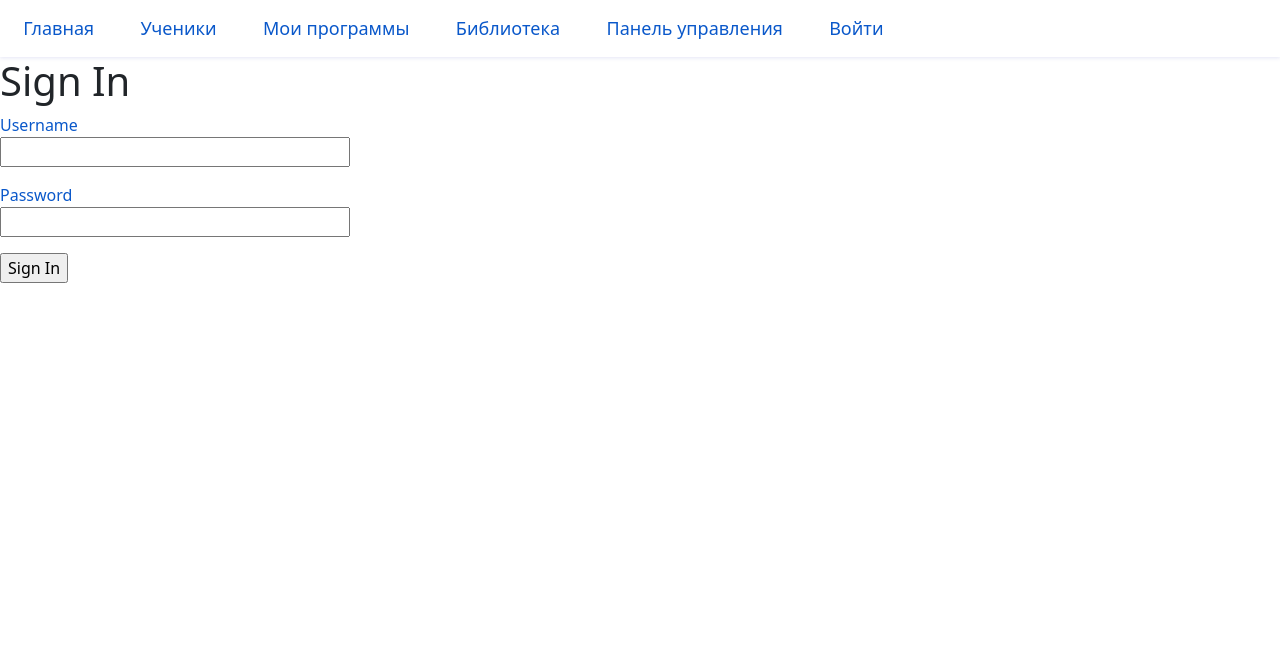
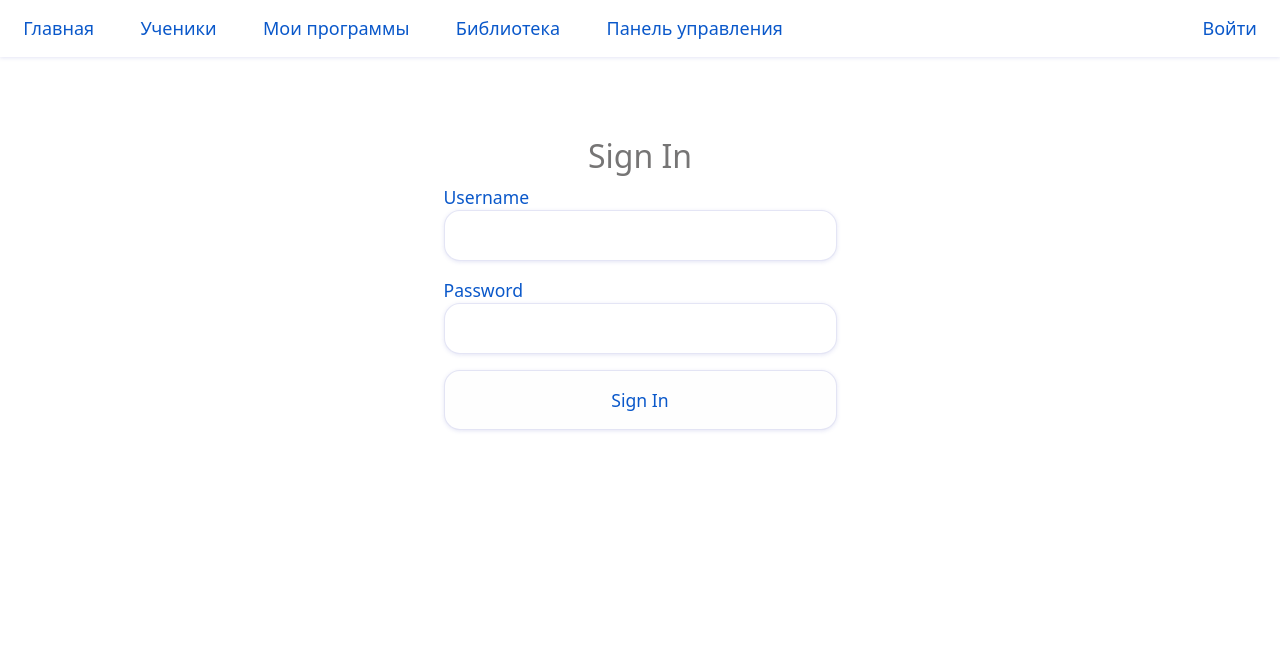
Before and after one commit to sofyayulpatova/students, a Flask app: page /login in a window 1280 px wide. Shown: the top 670 px of the page. Run offline with Flask 2, Linux system fonts and the light colour scheme; some libraries are stand-ins or nearby versions.

Commit message:
Ned Design for Login Page and Login Button Fix

```diff
--- a/app/static/style.css
+++ b/app/static/style.css
@@ -5,12 +5,18 @@
   background-color: unset;
   box-shadow: 0px 1px 4px 0px rgba(120, 127, 206, 0.2);
 }
-.menu li {
+.menu .nav-item {
   margin: 0.4em;
   font-size: 18px;
 }
-.menu a {
+.menu .nav-item .nav-link {
   color: #0a58ca;
+}
+.menu .nav-item .nav-link:hover {
+  background: none;
+}
+.menu .nav-item:last-child {
+  margin-left: auto;
 }
 
 /*SECTIONS*/
@@ -210,7 +216,11 @@ h2, h3, h5 {
 .programs .program a {
   text-decoration: none;
   height: -webkit-fill-available;
+  height: -moz-available;
+  height: fill-available;
   width: -webkit-fill-available;
+  width: -moz-available;
+  width: fill-available;
 }
 .programs .program a .card-body {
   display: grid;
@@ -272,7 +282,11 @@ h2, h3, h5 {
 .students .student a {
   text-decoration: none;
   height: -webkit-fill-available;
+  height: -moz-available;
+  height: fill-available;
   width: -webkit-fill-available;
+  width: -moz-available;
+  width: fill-available;
 }
 .students .student a .card-body {
   display: grid;
@@ -319,6 +333,7 @@ h2, h3, h5 {
 }
 .lesson .side .list-group {
   position: -webkit-sticky;
+  position: -moz-sticky;
   position: sticky;
   top: 1rem;
 }
@@ -353,6 +368,8 @@ h2, h3, h5 {
 .homework .head h2 {
   margin-left: 5rem;
   width: -webkit-fill-available;
+  width: -moz-available;
+  width: fill-available;
 }
 .homework .head a {
   margin-left: 0.5rem;
@@ -450,4 +467,30 @@ h2, h3, h5 {
   overflow-wrap: anywhere;
 }
 
+.login {
+  width: fit-content;
+  margin: 5rem auto;
+}
+.login h2 {
+  color: #767575;
+  text-align: center;
+}
+.login form {
+  font-size: 1.1rem;
+}
+.login form input {
+  border: 1px solid rgba(120, 127, 206, 0.2);
+  border-radius: 1rem;
+  box-shadow: 0px 1px 4px 0px rgba(120, 127, 206, 0.2);
+  padding: 0.7rem 0.5rem;
+}
+.login form input[type=submit] {
+  width: -webkit-fill-available;
+  width: -moz-available;
+  width: fill-available;
+  padding: 1rem;
+  background-color: #fefefe;
+  color: #0a58ca;
+}
+
 /*# sourceMappingURL=style.css.map */
--- a/app/static/style.scss
+++ b/app/static/style.scss
@@ -23,13 +23,21 @@ $large: 1900px;
   background-color: unset;
   box-shadow: 0px 1px 4px 0px $shadow;
 
-  li {
+  .nav-item {
     margin: 0.4em;
     font-size: 18px;
-  }
 
-  a {
-    color: $blue;
+    .nav-link {
+      color: $blue;
+
+      &:hover {
+        background: none;
+      }
+    }
+
+    &:last-child {
+      margin-left: auto;
+    }
   }
 }
 
@@ -265,7 +273,11 @@ h2, h3, h5 {
     a {
       text-decoration: none;
       height: -webkit-fill-available;
+      height: -moz-available;
+      height: fill-available;
       width: -webkit-fill-available;
+      width: -moz-available;
+      width: fill-available;
 
       .card-body {
 
@@ -337,7 +349,11 @@ h2, h3, h5 {
     a {
       text-decoration: none;
       height: -webkit-fill-available;
+      height: -moz-available;
+      height: fill-available;
       width: -webkit-fill-available;
+      width: -moz-available;
+      width: fill-available;
 
       .card-body {
         display: grid;
@@ -398,6 +414,7 @@ h2, h3, h5 {
   .side {
     .list-group {
       position: -webkit-sticky;
+      position: -moz-sticky;
       position: sticky;
       top: 1rem;
 
@@ -442,12 +459,15 @@ h2, h3, h5 {
     h2 {
       margin-left: 5rem;
       width: -webkit-fill-available;
+      width: -moz-available;
+      width: fill-available;
     }
 
-    a{
+    a {
       margin-left: 0.5rem;
     }
   }
+
   .body {
     margin-top: 1rem;
 
@@ -459,7 +479,7 @@ h2, h3, h5 {
         border-radius: 1rem;
         padding: 1rem;
 
-        p{
+        p {
           overflow-wrap: anywhere;
         }
 
@@ -561,7 +581,7 @@ h2, h3, h5 {
       .note-editable {
         height: 65vh;
 
-        p{
+        p {
           color: unset;
           overflow-wrap: anywhere;
         }
@@ -569,3 +589,33 @@ h2, h3, h5 {
     }
   }
 }
+
+.login {
+  width: fit-content;
+  margin: 5rem auto;
+
+  h2 {
+    color: $black;
+    text-align: center;
+  }
+
+  form {
+    font-size: 1.1rem;
+
+    input {
+      border: 1px solid $shadow;
+      border-radius: 1rem;
+      box-shadow: 0px 1px 4px 0px $shadow;
+      padding: 0.7rem 0.5rem;
+
+      &[type="submit"] {
+        width: -webkit-fill-available;
+        width: -moz-available;
+        width: fill-available;
+        padding: 1rem;
+        background-color: $white;
+        color: $blue;
+      }
+    }
+  }
+}
--- a/app/templates/login.html
+++ b/app/templates/login.html
@@ -1,8 +1,8 @@
 {% extends "base.html" %}
-<p>wkehfgwiughwk</p>
 {% block content %}
-    <h1>Sign In</h1>
-    <form action="" method="post"  novalidate>
+<div class="login">
+    <h2>Sign In</h2>
+    <form action="" method="post" novalidate>
         {{ form.hidden_tag() }}
         <p>
             {{ form.username.label }}<br>
@@ -20,4 +20,5 @@
         </p>
         <p>{{ form.submit() }}</p>
     </form>
- {% endblock %}
+</div>
+{% endblock %}
```
Also changed, not shown: 1 other file.
